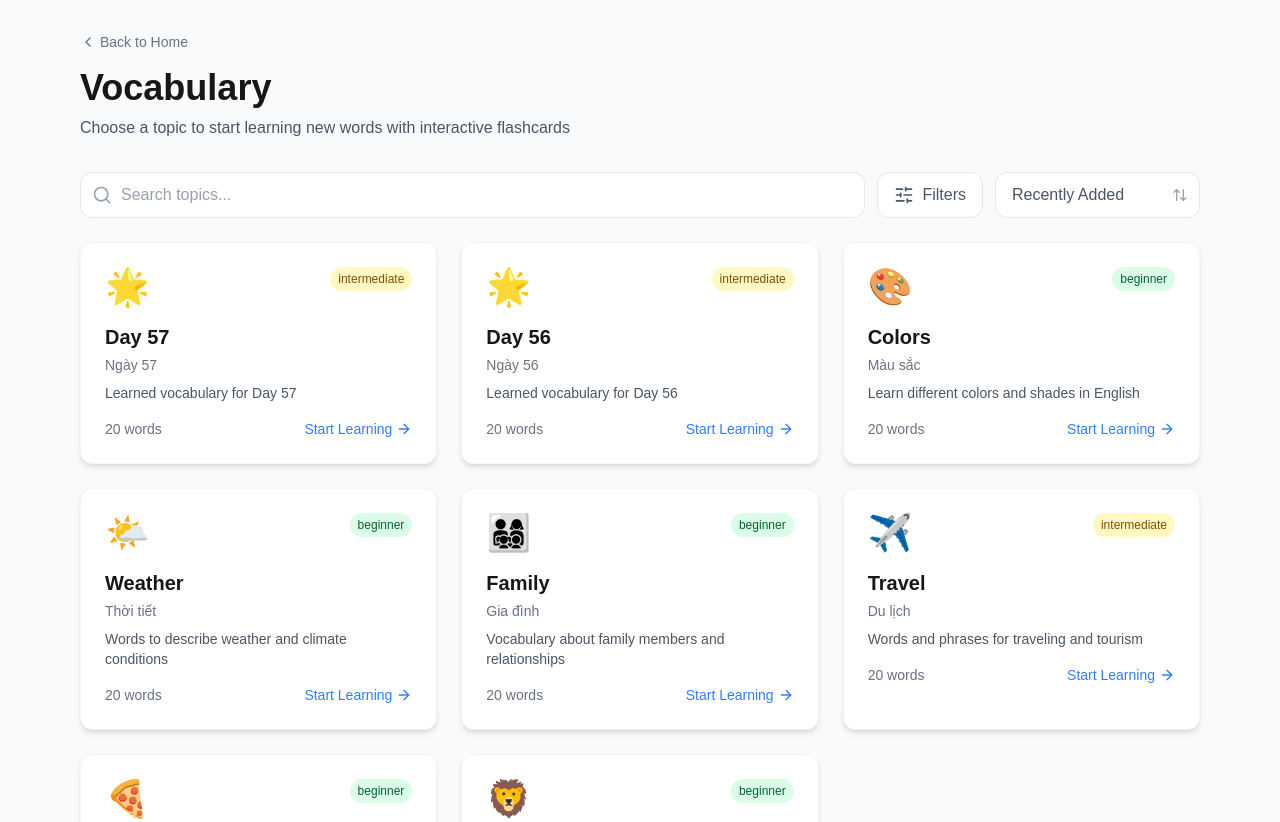
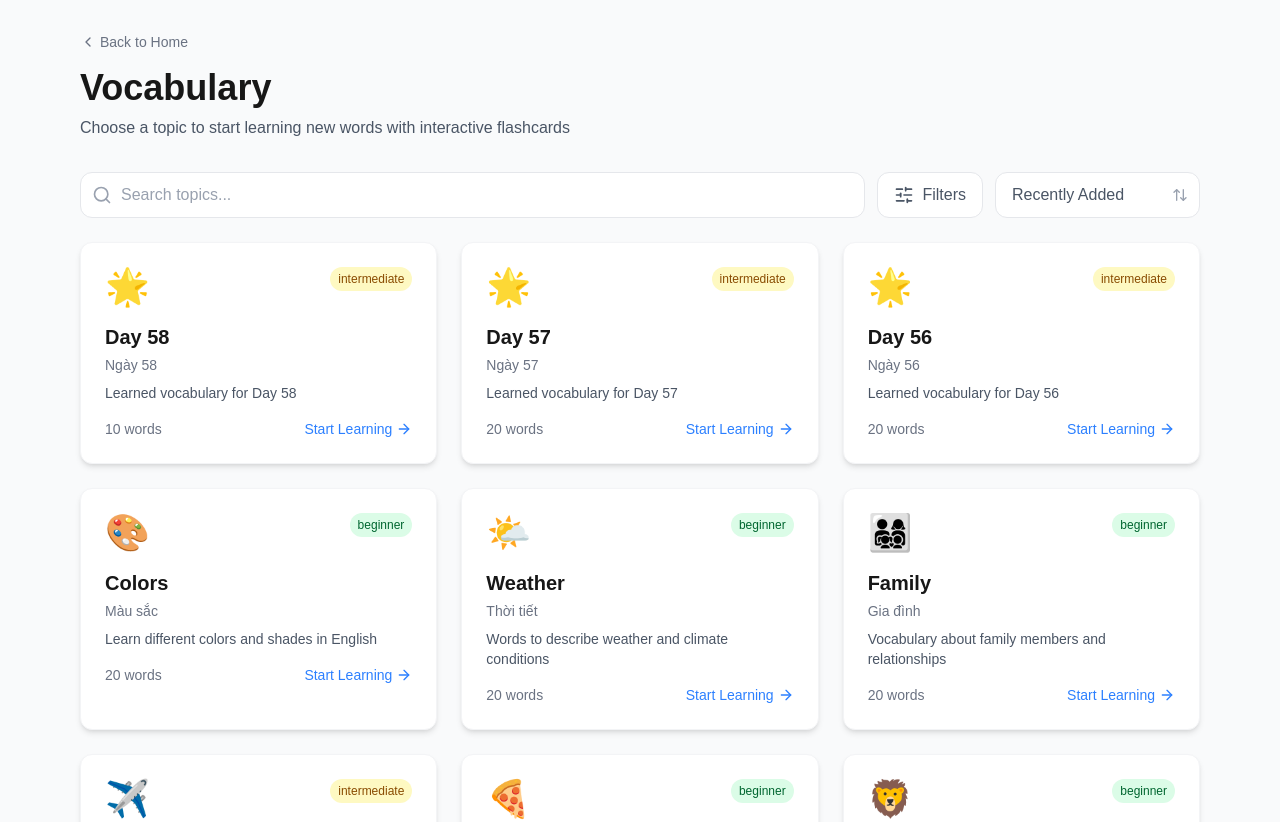
Before and after one commit to hienhhcc/Bloom-English, a Next.js app: page /vocabulary in a window 1280 px wide. Shown: the top 822 px of the page. Built offline with nearby package versions, Linux system fonts and the light colour scheme.

Commit message:
Adjust the structure of every individual file in data/vocabulary

```diff
--- a/components/vocabulary/VocabularyPageContent.tsx
+++ b/components/vocabulary/VocabularyPageContent.tsx
@@ -73,9 +73,9 @@ export function VocabularyPageContent({ topics }: VocabularyPageContentProps) {
     result.sort((a, b) => {
       switch (sortOption) {
         case 'added-desc':
-          return b.addedOrder - a.addedOrder;
+          return new Date(b.createdAt).getTime() - new Date(a.createdAt).getTime();
         case 'added-asc':
-          return a.addedOrder - b.addedOrder;
+          return new Date(a.createdAt).getTime() - new Date(b.createdAt).getTime();
         case 'name-asc':
           return a.name.localeCompare(b.name);
         case 'name-desc':
--- a/data/vocabulary/topics.json
+++ b/data/vocabulary/topics.json
@@ -7,7 +7,7 @@
     "icon": "🦁",
     "wordCount": 20,
     "difficulty": "beginner",
-    "addedOrder": 1
+    "createdAt": "2024-01-01T08:00:00"
   },
   {
     "id": "food-drinks",
@@ -17,7 +17,7 @@
     "icon": "🍕",
     "wordCount": 20,
     "difficulty": "beginner",
-    "addedOrder": 2
+    "createdAt": "2024-01-02T08:00:00"
   },
   {
     "id": "travel",
@@ -27,7 +27,7 @@
     "icon": "✈️",
     "wordCount": 20,
     "difficulty": "intermediate",
-    "addedOrder": 3
+    "createdAt": "2024-01-03T08:00:00"
   },
   {
     "id": "family",
@@ -37,7 +37,7 @@
     "icon": "👨‍👩‍👧‍👦",
     "wordCount": 20,
     "difficulty": "beginner",
-    "addedOrder": 4
+    "createdAt": "2024-01-04T08:00:00"
   },
   {
     "id": "weather",
@@ -47,7 +47,7 @@
     "icon": "🌤️",
     "wordCount": 20,
     "difficulty": "beginner",
-    "addedOrder": 5
+    "createdAt": "2024-01-05T08:00:00"
   },
   {
     "id": "colors",
@@ -57,7 +57,7 @@
     "icon": "🎨",
     "wordCount": 20,
     "difficulty": "beginner",
-    "addedOrder": 6
+    "createdAt": "2024-01-06T08:00:00"
   },
   {
     "id": "day_56",
@@ -67,7 +67,7 @@
     "icon": "🌟",
     "wordCount": 20,
     "difficulty": "intermediate",
-    "addedOrder": 7
+    "createdAt": "2025-01-26T10:30:00"
   },
   {
     "id": "day_57",
@@ -77,6 +77,16 @@
     "icon": "🌟",
     "wordCount": 20,
     "difficulty": "intermediate",
-    "addedOrder": 8
+    "createdAt": "2025-01-27T09:15:00"
+  },
+  {
+    "id": "day_58",
+    "name": "Day 58",
+    "nameVietnamese": "Ngày 58",
+    "description": "Learned vocabulary for Day 58",
+    "icon": "🌟",
+    "wordCount": 10,
+    "difficulty": "intermediate",
+    "createdAt": "2026-02-05T06:01:22"
   }
 ]
--- a/lib/vocabulary/types.ts
+++ b/lib/vocabulary/types.ts
@@ -46,7 +46,7 @@ export interface VocabularyTopic {
   icon: string;
   wordCount: number;
   difficulty: DifficultyLevel;
-  addedOrder: number; // Higher number = more recently added
+  createdAt: string; // ISO datetime string (YYYY-MM-DDTHH:mm:ss)
 }
 
 export interface TopicData {
```
